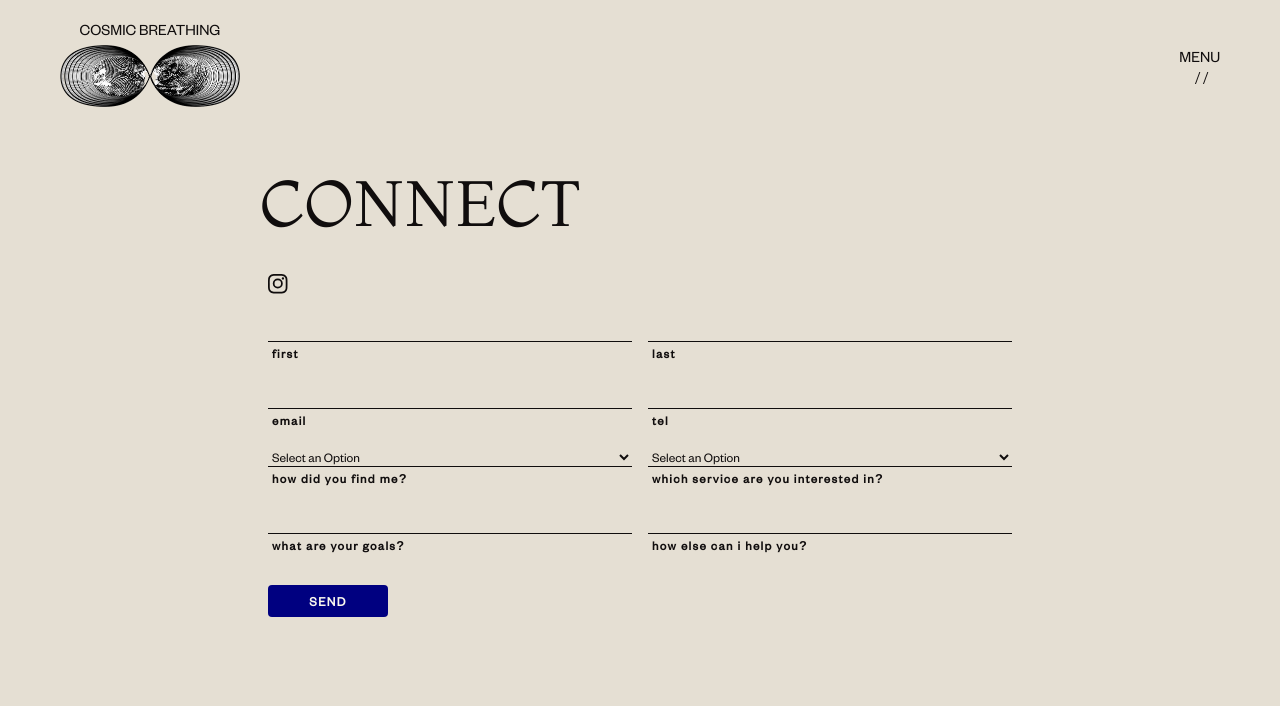
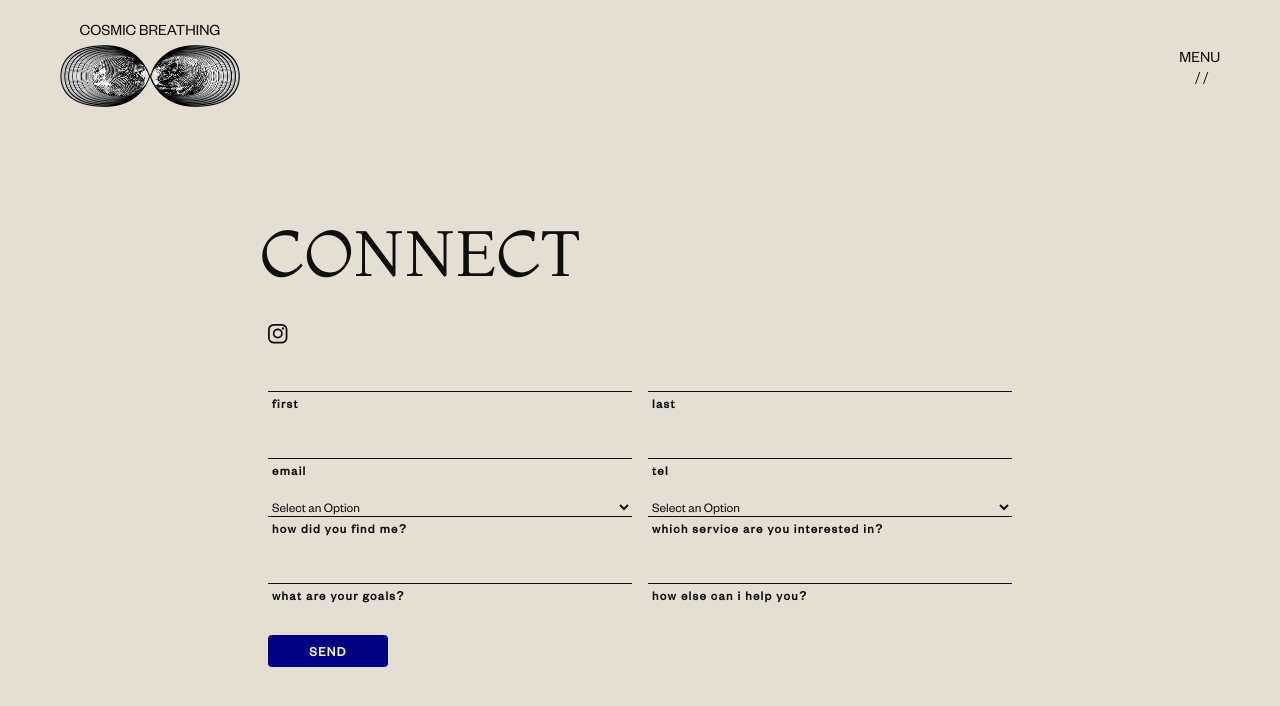
Before and after one commit to lfranckx/cosmic-breathing, a React (Create React App) app: page /connect in a window 1280 px wide. Shown: the top 706 px of the page. Built offline with nearby package versions, Linux system fonts and the light colour scheme.

Commit message:
add padding to connect page

```diff
--- a/src/styles/Connect.scss
+++ b/src/styles/Connect.scss
@@ -7,6 +7,7 @@
 }
 
 #connect {
+    padding: 150px 0 50px;
     .content {
         .h1 {
             margin-bottom: 2rem;
```
